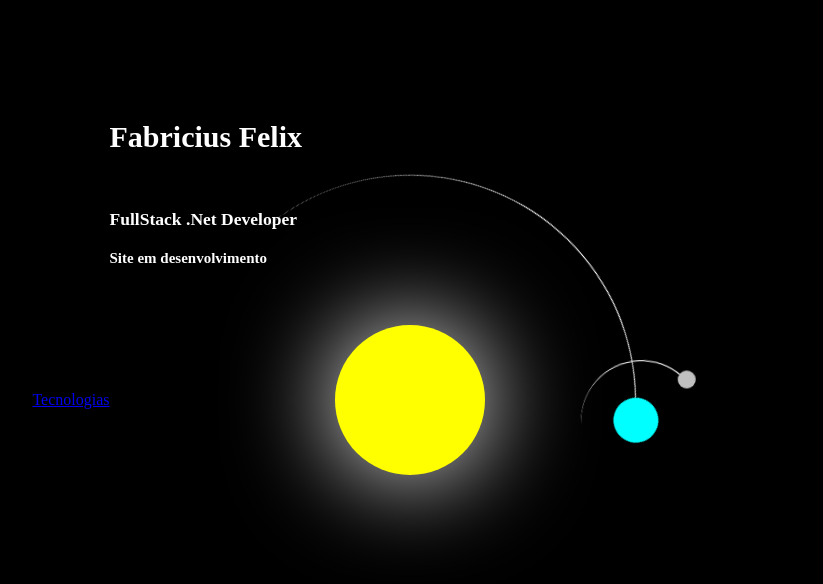
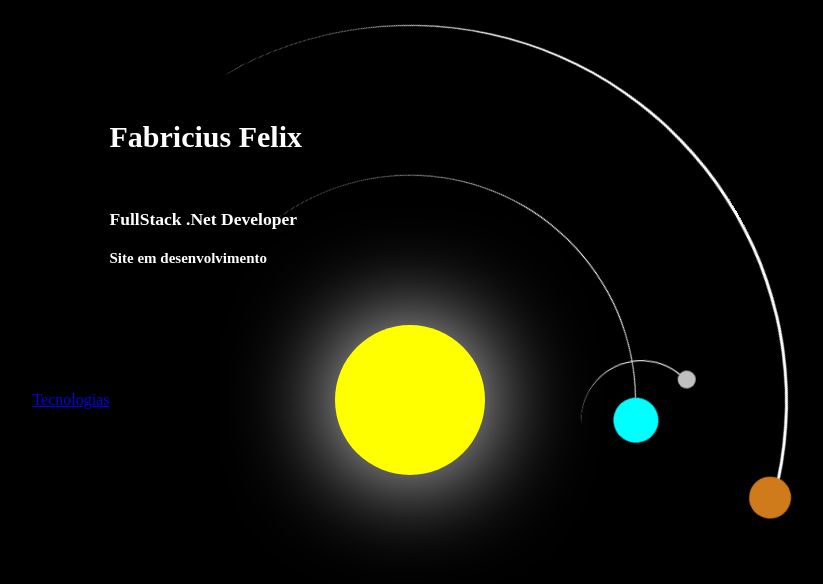
Before and after one commit to FabriciusFelix/FxCSS, a plain HTML site: page Index.html in a window 1280 px wide. Shown: the whole page, without its empty margins (269-1092 px from the left). Drawn offline with Linux system fonts and the light colour scheme.

Commit message:
Adicionando Marte ao código

```diff
--- a/Index.html
+++ b/Index.html
@@ -47,6 +47,24 @@
                 border-width: 0.1em 0.1em 0 0;
                 border-radius: 50%;
             }
+            .mars {
+                display: flex;
+                position: absolute;
+                border-style: solid;
+                border-color: white
+                transparent
+                transparent
+                transparent;
+                border-width: 0.2em 0.2em 0 0;
+                border-radius: 50%;
+            }
+            .mars {
+                top: -5em;
+                left: -5em;
+                width: 50em;
+                height: 50em;
+                animation: orbit 30s linear infinite;
+            }
             .earth {
                 top: 5em;
                 left: 5em;
@@ -62,7 +80,8 @@
                 animation: orbit 2.7s linear infinite;
             }
             .earth::before,
-            .moon::before {
+            .moon::before,
+            .mars::before {
                 content: '';
                 position: absolute;
                 border-radius: 50%;
@@ -73,6 +92,13 @@
                 width: 3em;
                 height: 3em;
                 background-color: aqua;
+            }
+            .mars::before {
+                top:6em;
+                right: 6em;
+                width: 2.8em;
+                height: 2.8em;
+                background-color: rgb(207, 123, 27);
             }
             .moon::before {
                 top: 0.8em;
@@ -126,6 +152,7 @@
             <a>Tecnologias: Angular , </a>
             <div class="header">
                 <div class="sun"></div>
+                <div class="mars"></div>
                 <div class="earth">
                     <div class="moon"></div>
                 </div>
```
